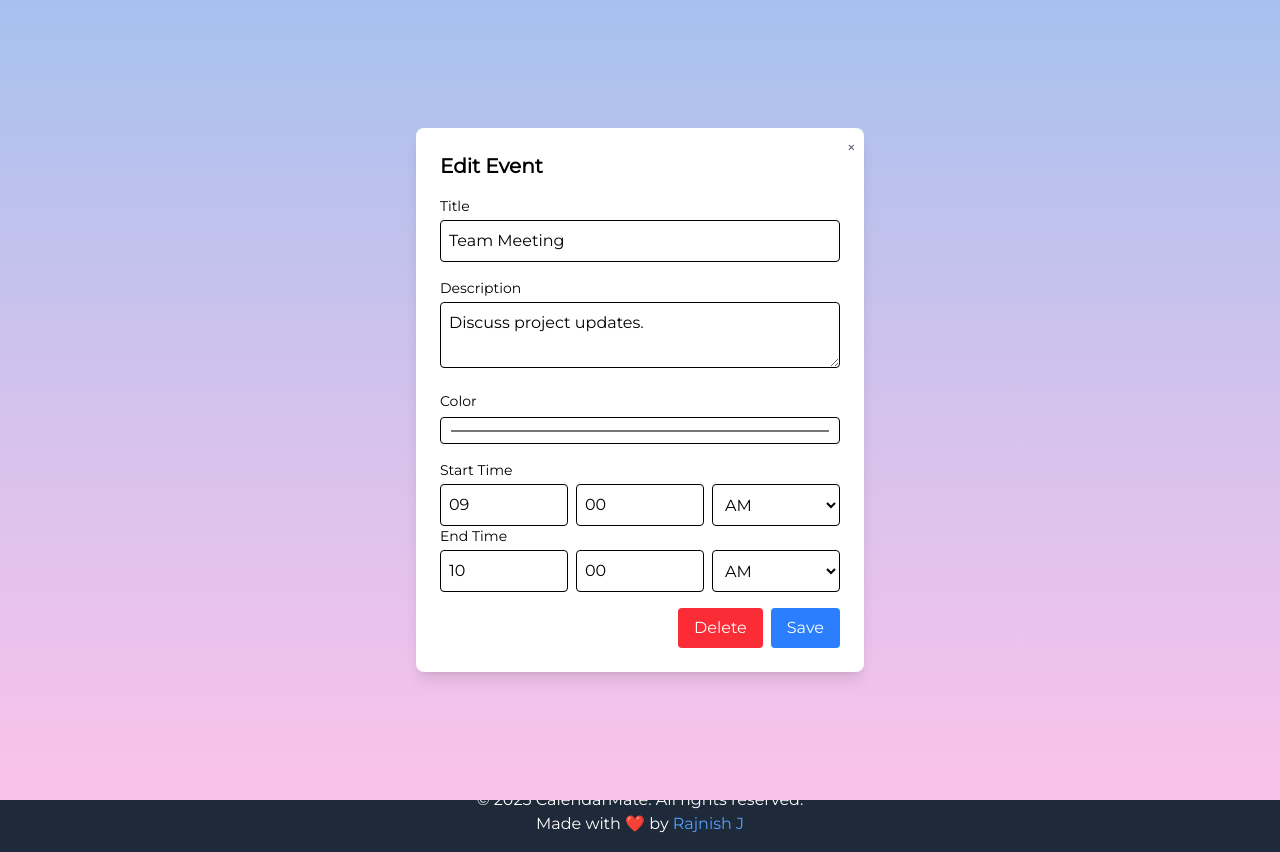
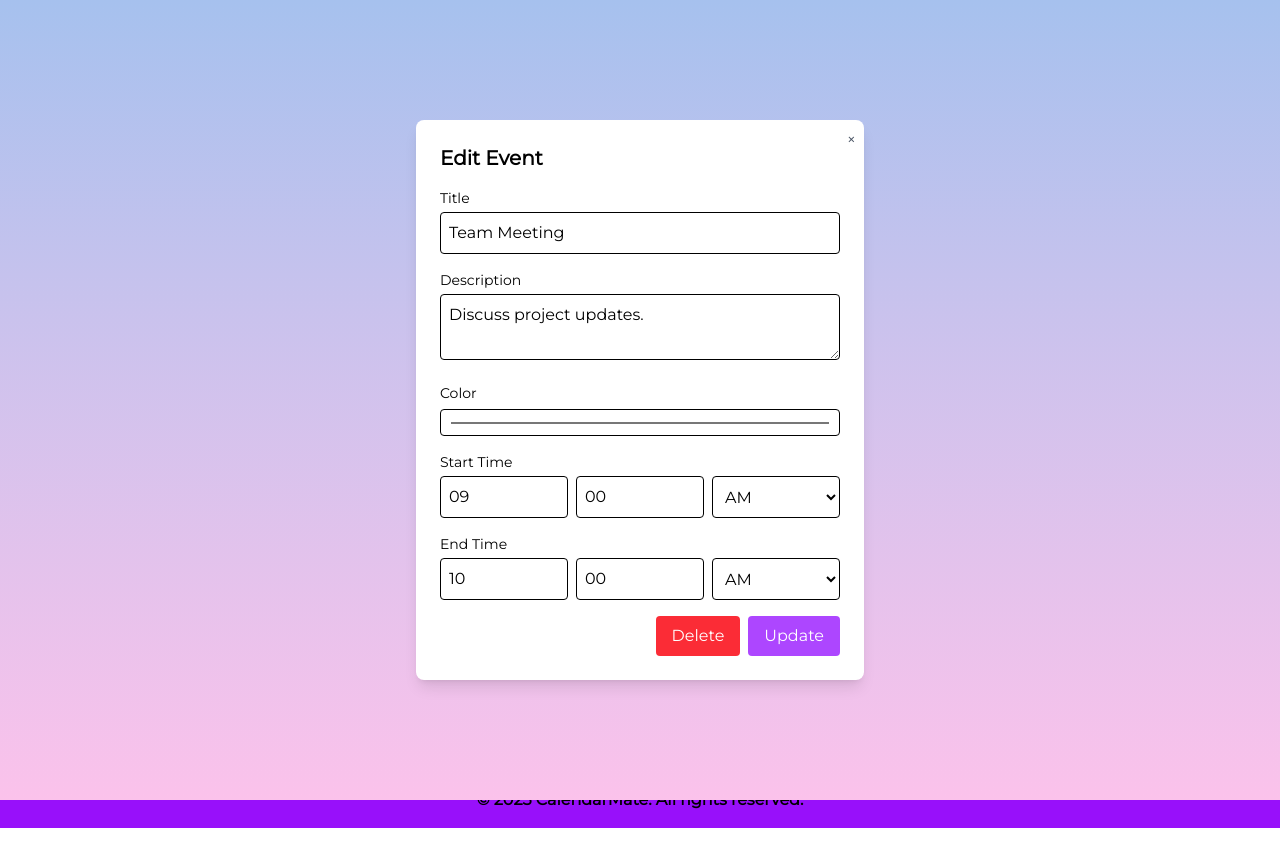
Before and after one commit to Rajnish-J/Calendar-Clone, a React (Vite) app: page / in a window 1280 px wide. Both pictures are taken after a click on the element 294 px from the left and 466 px from the top of the page. After the commit the page ends 828 px from the top, so only its background shows below. Built offline with nearby package versions, Linux system fonts and the light colour scheme.

Commit message:
feat: header, footer and buttons color matched, save and update button splitted,

```diff
--- a/src/Components/Calendar.jsx
+++ b/src/Components/Calendar.jsx
@@ -67,7 +67,7 @@ export default function Calendar({ events, onAddEvent, onDeleteEvent }) {
         <div className="flex justify-between items-center mb-6">
           <button
             onClick={goToPreviousMonth}
-            className="px-3 py-1 sm:px-4 sm:py-2 rounded hover:bg-gray-300 bg-purple-400 text-white font-bold text-sm sm:text-base"
+            className="px-3 py-1 sm:px-4 sm:py-2 rounded hover:bg-gray-300 bg-purple-500 text-black font-bold text-sm sm:text-base"
           >
             ← Previous
           </button>
@@ -79,7 +79,7 @@ export default function Calendar({ events, onAddEvent, onDeleteEvent }) {
           </h1>
           <button
             onClick={goToNextMonth}
-            className="px-3 py-1 sm:px-4 sm:py-2 rounded hover:bg-gray-300 bg-purple-400 text-white font-bold text-sm sm:text-base"
+            className="px-3 py-1 sm:px-4 sm:py-2 rounded hover:bg-gray-300 bg-purple-500 text-black font-bold text-sm sm:text-base"
           >
             Next →
           </button>
--- a/src/Components/EventModal.jsx
+++ b/src/Components/EventModal.jsx
@@ -41,7 +41,6 @@ export default function EventModal({
     // Validate start time is earlier than end time
     const startMinutes = timeToMinutes(startTime);
     const endMinutes = timeToMinutes(endTime);
-
     if (startMinutes >= endMinutes) {
       setErrorMessage("End time must be later than start time.");
       return;
@@ -68,6 +67,7 @@ export default function EventModal({
     // Clear any previous error message
     setErrorMessage("");
 
+    // Create the new event object
     const newEvent = {
       id: editingEvent?.id || Date.now(), // Retain the ID for editing
       date: selectedDay,
@@ -77,12 +77,17 @@ export default function EventModal({
       startTime,
       endTime,
     };
-    onAddEvent(newEvent); // Pass the event to the parent
+
+    // Pass the event to the parent and close the modal
+    onAddEvent(newEvent);
     onClose();
   };
 
+  // Determine button text dynamically
+  const buttonText = editingEvent ? "Update" : "Save";
+
   return (
-    <div className="fixed inset-0 bg-black bg-opacity-50 flex items-center justify-center bg-gradient-to-t from-[#fbc2eb] to-[#a6c1ee] ...">
+    <div className="fixed inset-0 bg-black bg-opacity-50 flex items-center justify-center bg-gradient-to-t from-[#fbc2eb] to-[#a6c1ee]">
       <div className="bg-white p-6 rounded-lg shadow-lg w-full max-w-md relative">
         {/* Close Button */}
         <button
@@ -91,13 +96,20 @@ export default function EventModal({
         >
           &times;
         </button>
+
+        {/* Modal Title */}
         <h2 className="text-xl font-bold mb-4">
           {editingEvent ? "Edit Event" : "Add Event"}
         </h2>
+
+        {/* Error Message */}
         {errorMessage && (
           <div className="text-red-500 text-sm mb-4">{errorMessage}</div>
         )}
+
+        {/* Form */}
         <form onSubmit={handleSubmit}>
+          {/* Title Field */}
           <div className="mb-4">
             <label className="block text-sm font-medium mb-1">Title</label>
             <input
@@ -108,6 +120,8 @@ export default function EventModal({
               required
             />
           </div>
+
+          {/* Description Field */}
           <div className="mb-4">
             <label className="block text-sm font-medium mb-1">
               Description
@@ -116,8 +130,11 @@ export default function EventModal({
               value={description}
               onChange={(e) => setDescription(e.target.value)}
               className="w-full p-2 border rounded"
+              required
             ></textarea>
           </div>
+
+          {/* Color Picker */}
           <div className="mb-4">
             <label className="block text-sm font-medium mb-1">Color</label>
             <input
@@ -127,11 +144,10 @@ export default function EventModal({
               className="w-full p-2 border rounded"
             />
           </div>
+
+          {/* Start Time */}
           <div className="mb-4">
-            <div>
-              <label className="block text-sm font-medium mb-1">
-                Start Time
-              </label>
+            <label className="block text-sm font-medium mb-1">Start Time</label>
             <div className="flex gap-2">
               <input
                 type="number"
@@ -161,13 +177,16 @@ export default function EventModal({
                   setStartTime({ ...startTime, period: e.target.value })
                 }
                 className="w-full p-2 border rounded"
+                required
               >
                 <option value="AM">AM</option>
                 <option value="PM">PM</option>
               </select>
             </div>
           </div>
-            <div>
+
+          {/* End Time */}
+          <div className="mb-4">
             <label className="block text-sm font-medium mb-1">End Time</label>
             <div className="flex gap-2">
               <input
@@ -198,13 +217,15 @@ export default function EventModal({
                   setEndTime({ ...endTime, period: e.target.value })
                 }
                 className="w-full p-2 border rounded"
+                required
               >
                 <option value="AM">AM</option>
                 <option value="PM">PM</option>
               </select>
             </div>
           </div>
-          </div>
+
+          {/* Action Buttons */}
           <div className="flex justify-end space-x-2">
             {editingEvent && (
               <button
@@ -220,9 +241,9 @@ export default function EventModal({
             )}
             <button
               type="submit"
-              className="px-4 py-2 bg-blue-500 text-white rounded hover:bg-blue-600"
+              className="px-4 py-2 bg-purple-500 text-white rounded hover:bg-purple-600"
             >
-              Save
+              {buttonText} {/* Dynamically display "Save" or "Update" */}
             </button>
           </div>
         </form>
--- a/src/Components/Footer.jsx
+++ b/src/Components/Footer.jsx
@@ -1,15 +1,9 @@
 export default function Footer() {
   return (
-    <footer className="bg-gray-800 text-white py-4 px-6 mt-auto">
+    <footer className="bg-purple-600 text-white py-4 px-6 font-bold mt-auto">
       <div className="container mx-auto text-center">
-        <p>
+        <p className="text-black">
           &copy; {new Date().getFullYear()} CalendarMate. All rights reserved.
-        </p>
-        <p>
-          Made with ❤️ by{" "}
-          <a href="https://github.com/Rajnish-J" target="_blank" className="text-blue-400 hover:underline">
-            Rajnish J
-          </a>
         </p>
       </div>
     </footer>
```
Lines whose indentation alone changed are shown as unchanged.
